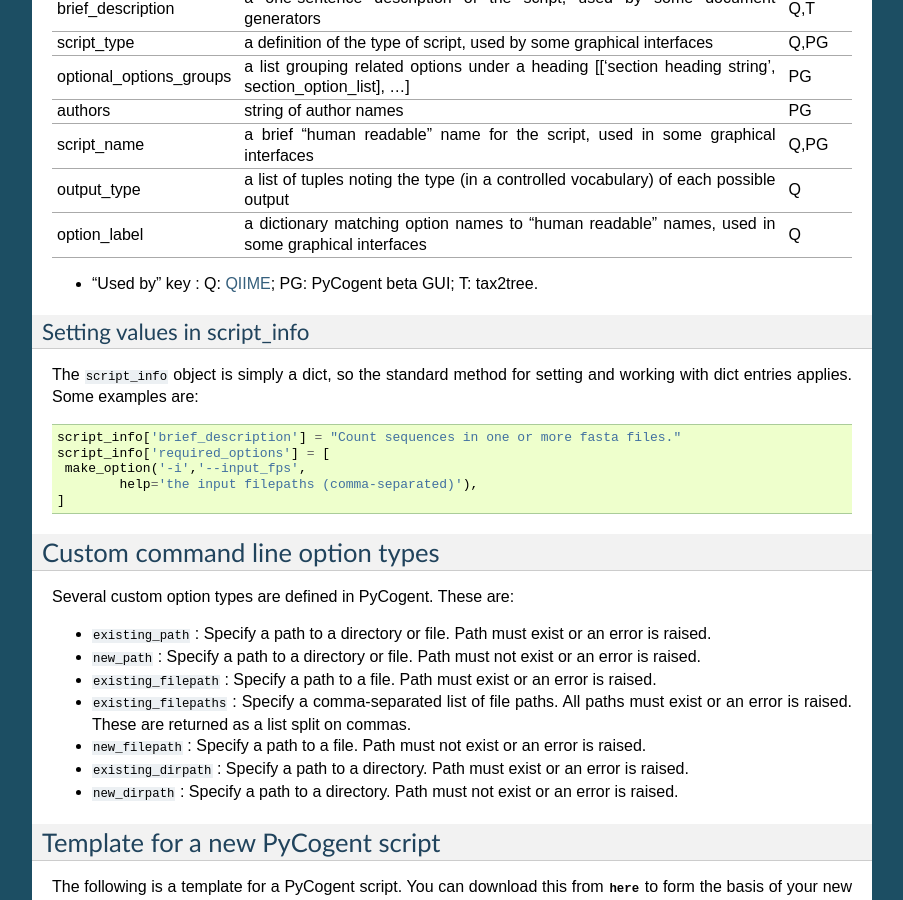
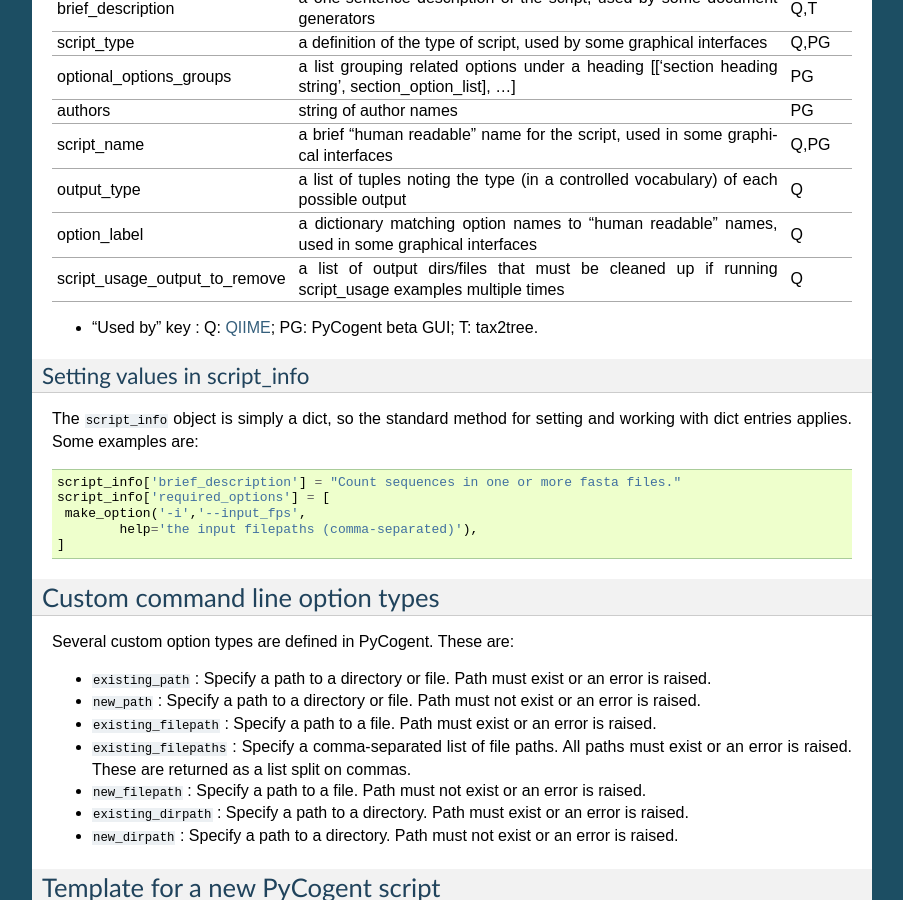
Before and after one commit to cogent3/cogent3, a Sphinx documentation site: the page built from doc/scripting_guidelines.rst, in a window 1280 px wide and 900 px high, scrolled down 5277 px. Shown: the whole window, without its empty margins (198-1101 px from the left). Built offline with Sphinx 7.4.7, drawn with Linux system fonts in a browser that asks for light colours; formulas are drawn with MathJax 3; pages that are not in the unit, such as notebooks, are missing from menus.

Commit message:
added note on new script_info entry that was added to QIIME to support auto-testing of usage examples in the script_usage tuples.

```diff
--- a/doc/scripting_guidelines.rst
+++ b/doc/scripting_guidelines.rst
@@ -202,6 +202,8 @@ These values are known to be used by tools outside of the PyCogent code base in
 +-------------------------------+-------------------------------------------------------------------------------------------------------+--------------+
 | option_label                  | a dictionary matching option names to "human readable" names, used in some graphical interfaces       |   Q          |
 +-------------------------------+-------------------------------------------------------------------------------------------------------+--------------+
+| script_usage_output_to_remove | a list of output dirs/files that must be cleaned up if running script_usage examples multiple times   |   Q          |
++-------------------------------+-------------------------------------------------------------------------------------------------------+--------------+
 
 * "Used by" key : Q: `QIIME <http://www.qiime.org>`_; PG: PyCogent beta GUI; T: tax2tree.
 
```
